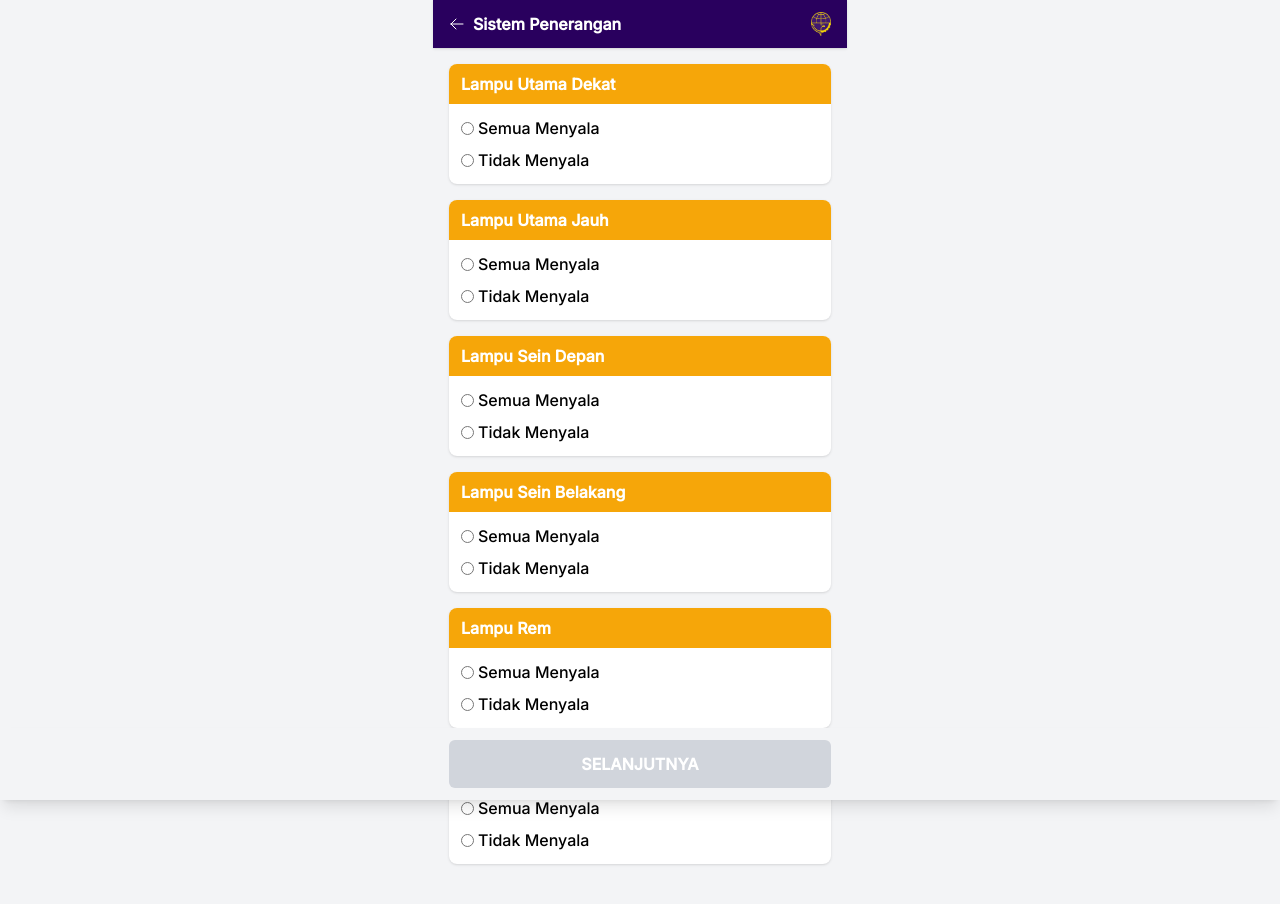
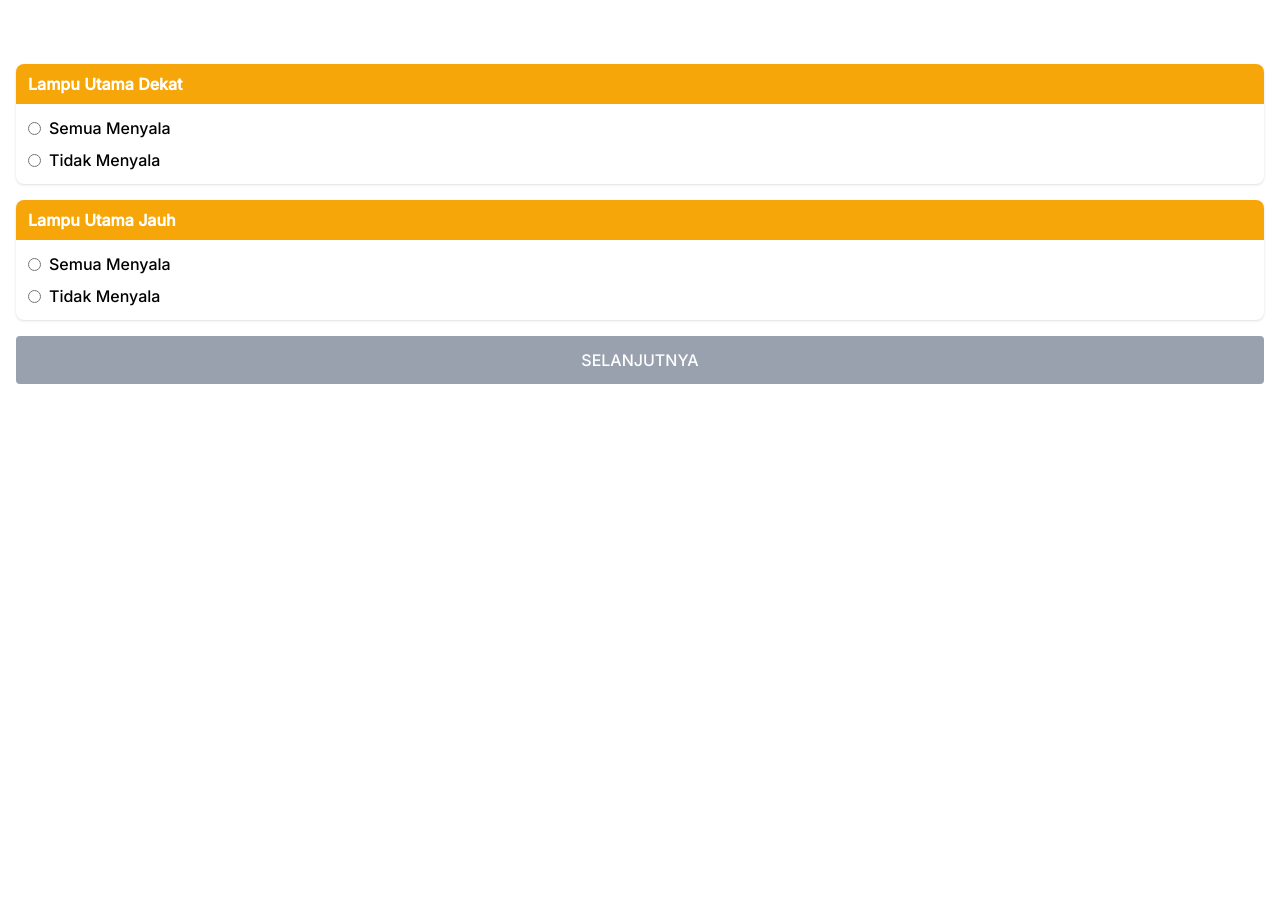
Before and after one commit to farhanangga/ramcek-nasional, a Next.js app: page /pemeriksaan/pemeriksaanTeknis/1-sistemPenerangan in a window 1280 px wide. Shown: the top 904 px of the page. After the commit the page ends 800 px from the top, so only its background shows below. Built offline with nearby package versions, Linux system fonts and the light colour scheme.

Commit message:
FIXED USEEFFECT

```diff
--- a/src/app/pemeriksaan/pemeriksaanTeknis/1-sistemPenerangan/page.tsx
+++ b/src/app/pemeriksaan/pemeriksaanTeknis/1-sistemPenerangan/page.tsx
@@ -2,260 +2,191 @@
 import { useState, useEffect } from "react";
 import { useRouter } from "next/navigation";
 
-interface Answer {
-  status?: "semua" | "tidak";
-  side?: { kanan?: boolean; kiri?: boolean }; // pakai optional
+interface Option {
+  value: string;
+  label: string;
+  showPhoto?: boolean;
+  showVideo?: boolean;
+  showSide?: boolean; // kanan/kiri
+}
+
+interface Question {
+  id: string;
+  label: string;
+  options: Option[];
+}
+
+interface Answer extends Option {
+  side?: { kanan?: boolean; kiri?: boolean };
   photo?: string;
   video?: string;
 }
-
-const questions = [
-  { id: "lampu_dekat", label: "Lampu Utama Dekat" },
-  { id: "lampu_jauh", label: "Lampu Utama Jauh" },
-  { id: "sein_depan", label: "Lampu Sein Depan" },
-  { id: "sein_belakang", label: "Lampu Sein Belakang" },
-  { id: "rem", label: "Lampu Rem" },
-  { id: "mundur", label: "Lampu Mundur" },
-];
 
 export default function SistemPeneranganPage() {
   const router = useRouter();
   const [answers, setAnswers] = useState<Record<string, Answer>>({});
 
-// Tambahkan useEffect untuk merge data foto/video yang baru ditangkap
-useEffect(() => {
-  questions.forEach((q) => {
-    const savedPhoto = localStorage.getItem(`capturedPhoto_${q.id}`);
-    if (savedPhoto) {
-      const { photo } = JSON.parse(savedPhoto);
-      setAnswers((prev) => ({
-        ...prev,
-        [q.id]: { ...prev[q.id], photo },
-      }));
-      localStorage.removeItem(`capturedPhoto_${q.id}`); // hapus biar tidak numpuk
-    }
+  const questions: Question[] = [
+    {
+      id: "lampu_dekat",
+      label: "Lampu Utama Dekat",
+      options: [
+        { value: "semua", label: "Semua Menyala", showPhoto: true, showVideo: true },
+        { value: "tidak", label: "Tidak Menyala", showPhoto: true, showVideo: true, showSide: true },
+      ],
+    },
+    {
+      id: "lampu_jauh",
+      label: "Lampu Utama Jauh",
+      options: [
+        { value: "semua", label: "Semua Menyala", showPhoto: true, showVideo: true },
+        { value: "tidak", label: "Tidak Menyala", showPhoto: true, showVideo: true, showSide: true },
+      ],
+    },
+    // dst untuk sein, rem, mundur
+  ];
 
-    const savedVideo = localStorage.getItem(`capturedVideo_${q.id}`);
-    if (savedVideo) {
-      const { video } = JSON.parse(savedVideo);
-      setAnswers((prev) => ({
-        ...prev,
-        [q.id]: { ...prev[q.id], video },
-      }));
-      localStorage.removeItem(`capturedVideo_${q.id}`);
-    }
-  });
-}, []);
-
-
-  // 🔹 Simpan jawaban ke localStorage tiap kali berubah
-  useEffect(() => {
-    localStorage.setItem("sistemPeneranganAnswers", JSON.stringify(answers));
-  }, [answers]);
-
-  const handleStatusChange = (qId: string, status: "semua" | "tidak") => {
-    setAnswers((prev) => ({
-      ...prev,
-      [qId]: { status, side: { kanan: false, kiri: false } },
-    }));
+  // 🟢 Pilih opsi
+  const handleSelect = (qId: string, opt: Option) => {
+    const newAnswer: Answer = { ...opt };
+    setAnswers((prev) => ({ ...prev, [qId]: newAnswer }));
+    localStorage.setItem(`answer_${qId}`, JSON.stringify(newAnswer));
   };
 
+  // 🟢 Toggle kanan/kiri
   const handleSideChange = (qId: string, side: "kanan" | "kiri") => {
-  setAnswers((prev) => ({
-  ...prev,
-  [qId]: {
+    setAnswers((prev) => {
+      const updated = {
         ...prev[qId],
         side: {
           ...prev[qId]?.side,
           [side]: !prev[qId]?.side?.[side],
         },
-  },
-}));
+      };
+      localStorage.setItem(`answer_${qId}`, JSON.stringify(updated));
+      return { ...prev, [qId]: updated };
+    });
   };
 
-  const handleRemoveFile = (qId: string, type: "photo" | "video") => {
+  // 🟢 Ambil foto & video tersimpan
+  useEffect(() => {
+    questions.forEach((q) => {
+      const saved = localStorage.getItem(`answer_${q.id}`);
+      if (saved) {
+        setAnswers((prev) => ({ ...prev, [q.id]: JSON.parse(saved) }));
+      }
+
+      const savedPhoto = localStorage.getItem(`capturedPhoto_${q.id}`);
+      if (savedPhoto) {
+        const { photo, qId, option } = JSON.parse(savedPhoto);
         setAnswers((prev) => ({
           ...prev,
-      [qId]: { ...prev[qId], [type]: undefined },
+          [qId]: { ...prev[qId], value: option, photo },
         }));
-  };
+      }
 
-  const semuaTerisi = questions.every((q) => answers[q.id]?.status);
+      const savedVideo = localStorage.getItem(`capturedVideo_${q.id}`);
+      if (savedVideo) {
+        const { video, qId, option } = JSON.parse(savedVideo);
+        setAnswers((prev) => ({
+          ...prev,
+          [qId]: { ...prev[qId], value: option, video },
+        }));
+      }
+    });
+  }, []);
+
+  const semuaTerisi = questions.every((q) => answers[q.id]);
 
   return (
-    <div className="bg-gray-100 flex justify-center">
-      <div className="min-h-screen w-[414px] bg-gray-100 pb-20">
-        {/* Header */}
-        <div className="fixed w-full max-w-[414px] z-50">
-          <div className="flex items-center justify-between bg-[#29005E] text-white px-4 py-3 shadow">
-            <div className="flex items-center gap-2">
-              <button onClick={() =>
-                  router.push("/pemeriksaan/pemeriksaanAdministrasi")
-                }>
-                <svg
-                  xmlns="http://www.w3.org/2000/svg"
-                  fill="none"
-                  viewBox="0 0 24 24"
-                  strokeWidth={1.5}
-                  stroke="currentColor"
-                  className="w-4 h-4"
-                >
-                  <path
-                    strokeLinecap="round"
-                    strokeLinejoin="round"
-                    d="M10.5 19.5 3 12m0 0 7.5-7.5M3 12h18"
-                  />
-                </svg>
-              </button>
-              <span className="font-semibold">Sistem Penerangan</span>
-            </div>
-            <img src="/img/assets/logo.png" alt="logo" className="w-5" />
-          </div>
-        </div>
-
-        {/* Isi */}
     <div className="pt-16 px-4">
       {questions.map((q) => (
         <div key={q.id} className="mb-4 bg-white rounded-lg shadow">
-              {/* Judul */}
           <div className="bg-[#F6A609] text-white px-3 py-2 rounded-t-lg font-bold">
             {q.label}
           </div>
 
           <div className="p-3 space-y-2">
-                {/* Radio pilihan */}
-                <div className="flex flex-col gap-2">
-                <label className="flex items-center gap-1 text-black">
+            {q.options.map((opt) => (
+              <div key={opt.value}>
+                <label className="flex items-center gap-2 text-black">
                   <input
                     type="radio"
                     name={q.id}
-                    checked={answers[q.id]?.status === "semua"}
-                    onChange={() => handleStatusChange(q.id, "semua")}
+                    checked={answers[q.id]?.value === opt.value}
+                    onChange={() => handleSelect(q.id, opt)}
                     className="accent-[#29005E]"
                   />
-                    Semua Menyala
+                  {opt.label}
                 </label>
-                <label className="flex items-center gap-1 text-black">
-                    <input
-                    type="radio"
-                    name={q.id}
-                    checked={answers[q.id]?.status === "tidak"}
-                    onChange={() => handleStatusChange(q.id, "tidak")}
-                    className="accent-[#29005E]"
-                    />
-                    Tidak Menyala
-                </label>
-                </div>
 
-
-                {/* Jika pilih "Tidak Menyala" → sisi kanan/kiri */}
-                {answers[q.id]?.status === "tidak" && (
-                  <div className="flex gap-4 ml-2">
-                    <label className="flex items-center gap-1 text-black">
+                {/* Side kanan/kiri */}
+                {answers[q.id]?.value === opt.value && opt.showSide && (
+                  <div className="flex gap-4 ml-6">
+                    <label>
                       <input
                         type="checkbox"
                         checked={answers[q.id]?.side?.kanan || false}
                         onChange={() => handleSideChange(q.id, "kanan")}
-                        className="accent-[#29005E]"
-                      />
+                      />{" "}
                       Kanan
                     </label>
-                    <label className="flex items-center gap-1 text-black">
+                    <label>
                       <input
                         type="checkbox"
                         checked={answers[q.id]?.side?.kiri || false}
                         onChange={() => handleSideChange(q.id, "kiri")}
-                        className="accent-[#29005E]"
-                      />
+                      />{" "}
                       Kiri
                     </label>
                   </div>
                 )}
 
-                {/* Upload foto & video */}
-                {answers[q.id]?.status && (
-                  <div className="flex gap-3 mt-2">
                 {/* Foto */}
-                    {answers[q.id]?.photo ? (
-                      <div className="relative w-28 h-20 border rounded-lg overflow-hidden">
-                        <img
-                          src={answers[q.id]?.photo}
-                          alt="foto"
-                          className="object-cover w-full h-full"
-                        />
+                {answers[q.id]?.value === opt.value && opt.showPhoto && (
+                  answers[q.id]?.photo ? (
+                    <img src={answers[q.id].photo} className="w-32 h-24 object-cover" />
+                  ) : (
                     <button
-                          onClick={() => handleRemoveFile(q.id, "photo")}
-                          className="absolute top-1 right-1 w-6 h-6 bg-red-500 text-white rounded-full"
+                      onClick={() =>
+                        router.push(`/pemeriksaan/pemeriksaanTeknis/1-sistemPenerangan/cameraFoto?qId=${q.id}&option=${opt.value}`)
+                      }
+                      className="p-2 border rounded bg-purple-100"
                     >
-                          ✕
+                      Ambil Foto
                     </button>
-                      </div>
-                    ) : (
-                      <div
-                        onClick={() =>
-                          router.push(
-                            `/pemeriksaan/pemeriksaanTeknis/1-sistemPenerangan/cameraFoto?qId=${q.id}`
                   )
-                        }
-                        className="flex flex-col items-center justify-center h-32 w-full border-2 border-dashed border-[#29005E] rounded-lg bg-[#F3E9FF] cursor-pointer"
-                      >
-                        <img src="/img/icon/camera.png" className="w-6 mb-1" />
-                        <span className="text-sm text-gray-700">Ambil Foto</span>
-                      </div>
                 )}
 
                 {/* Video */}
-                    {answers[q.id]?.video ? (
-                      <div className="relative w-28 h-20 border rounded-lg overflow-hidden">
-                        <video
-                          src={answers[q.id]?.video}
-                          className="object-cover w-full h-full"
-                          controls
-                        />
+                {answers[q.id]?.value === opt.value && opt.showVideo && (
+                  answers[q.id]?.video ? (
+                    <video src={answers[q.id].video} controls className="w-32 h-24" />
+                  ) : (
                     <button
-                          onClick={() => handleRemoveFile(q.id, "video")}
-                          className="absolute top-1 right-1 w-6 h-6 bg-red-500 text-white rounded-full"
+                      onClick={() =>
+                        router.push(`/pemeriksaan/pemeriksaanTeknis/1-sistemPenerangan/cameraVideo?qId=${q.id}&option=${opt.value}`)
+                      }
+                      className="p-2 border rounded bg-purple-100"
                     >
-                          ✕
+                      Ambil Video
                     </button>
-                      </div>
-                    ) : (
-                      <div
-                        onClick={() =>
-                          router.push(
-                            `/pemeriksaan/pemeriksaanTeknis/1-sistemPenerangan/cameraVideo?qId=${q.id}`
                   )
-                        }
-                        className="flex flex-col items-center justify-center h-32 w-full border-2 border-dashed border-[#29005E] rounded-lg bg-[#F3E9FF] cursor-pointer"
-                      >
-                        <img src="/img/icon/camera.png" className="w-6 mb-1" />
-                        <span className="text-sm text-gray-700">Ambil Video</span>
-                      </div>
                 )}
               </div>
-                )}
+            ))}
           </div>
         </div>
       ))}
-        </div>
 
       {/* Tombol lanjut */}
-        <div className="fixed bottom-0 left-0 w-full bg-gray-100 shadow-lg">
-          <div className="max-w-[414px] mx-auto px-4 py-3">
       <button
         disabled={!semuaTerisi}
-              onClick={() =>
-                router.push("/pemeriksaan/pemeriksaanTeknis/2-klakson")
-              }
-              className={`w-full py-3 font-bold text-white rounded-md transition ${
-                semuaTerisi ? "bg-[#29005E]" : "bg-gray-300 cursor-not-allowed"
-              }`}
+        onClick={() => router.push("/pemeriksaan/pemeriksaanTeknis/2-klakson")}
+        className="w-full py-3 bg-[#29005E] text-white rounded disabled:bg-gray-400"
       >
         SELANJUTNYA
       </button>
     </div>
-        </div>
-      </div>
-    </div>
   );
 }
```
Lines whose indentation alone changed are shown as unchanged.
